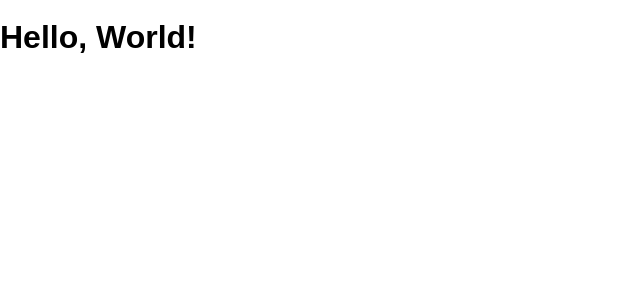
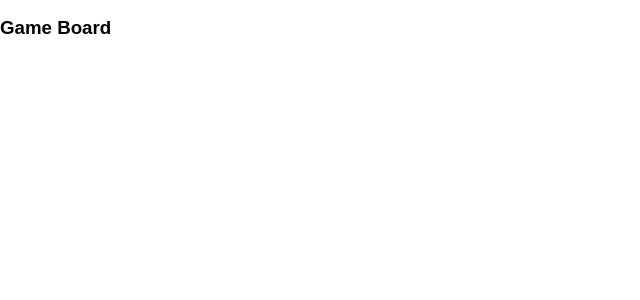
Before and after one commit to hayesch19/tic-tac-toe, a React (Create React App) app: page / in a window 1280 px wide. Shown: the top 300 px of the page, without its empty margins (0-640 px from the left). Built offline with nearby package versions, Linux system fonts and the light colour scheme.

Commit message:
Board And Square Components Added

```diff
--- a/src/App.js
+++ b/src/App.js
@@ -1,9 +1,9 @@
 import React, { Component } from 'react'
-import HelloWorld from './components/HelloWorld'
+import Board from './components/Board'
 
 class App extends Component {
   render() {
-    return <HelloWorld />
+    return <Board />
   }
 }
 
--- /dev/null
+++ b/src/components/Board.jsx
@@ -0,0 +1,11 @@
+import React from 'react'
+
+const Board = () => {
+  return (
+    <div>
+      <h3>Game Board</h3>
+    </div>
+  )
+}
+
+export default Board
```
Also changed, not shown: src/components/Square.jsx (added, +11 -0 lines).
